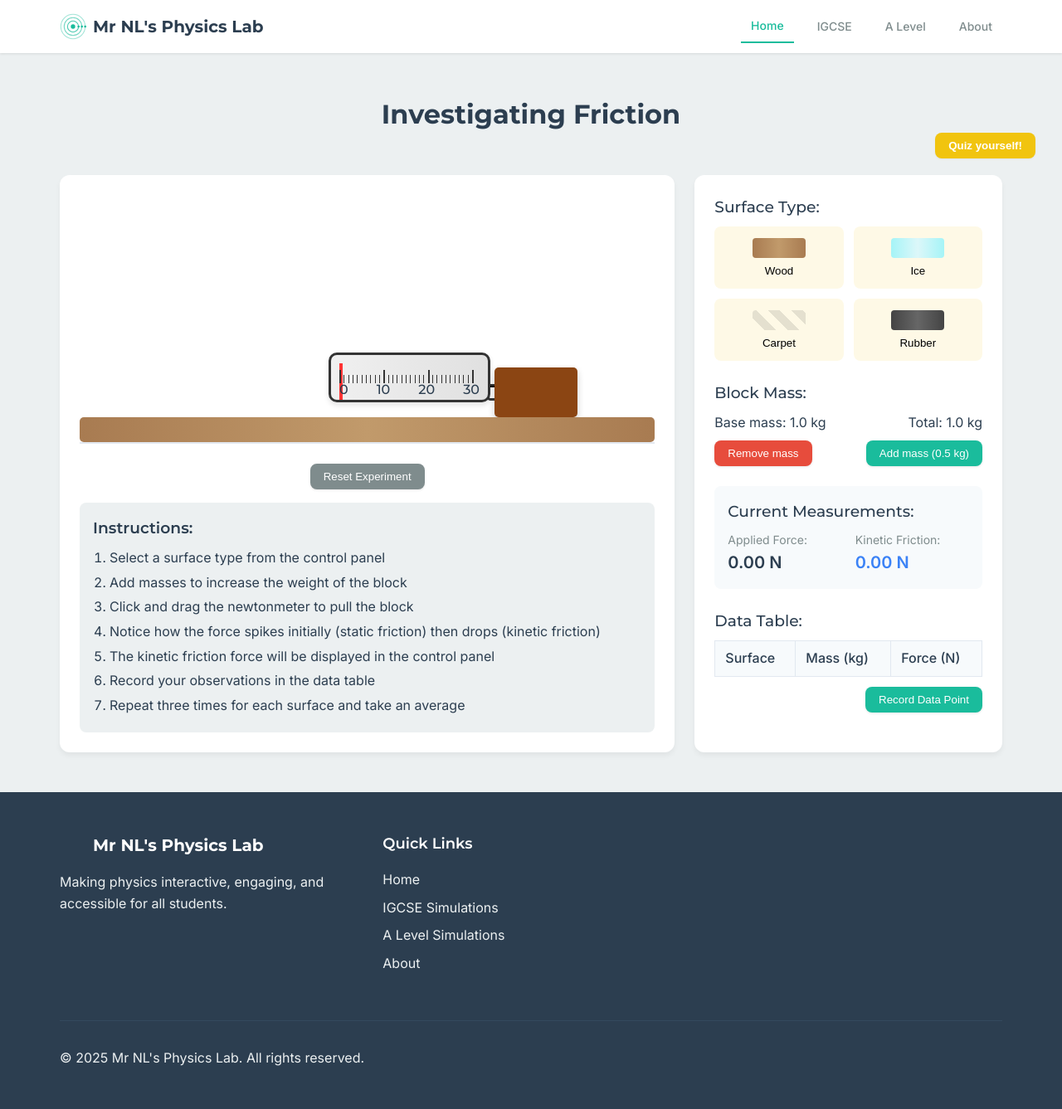
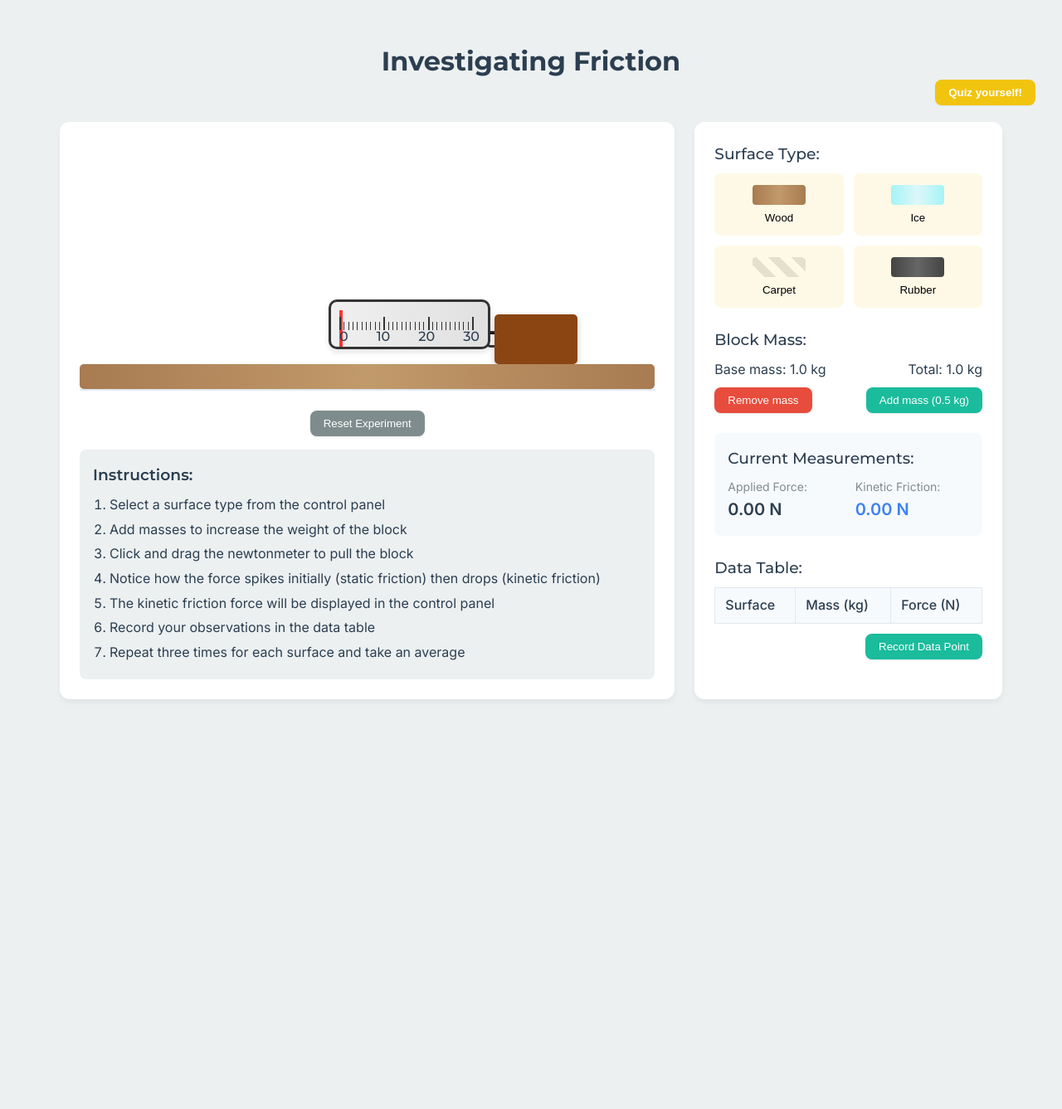
Before and after one commit to MrLithgo/investigating-friction, a plain HTML site: page index.html in a window 1280 px wide. Shown: the whole page at 83% size. After the commit the page ends 891 px from the top, so only its background shows below. Drawn offline with Linux system fonts and the light colour scheme.

Commit message:
Update index.html

```diff
--- a/index.html
+++ b/index.html
@@ -10,61 +10,7 @@
 
 <body>
     <!-- Navigation -->
-    <nav class="nav">
-        <div class="nav-container">
-            <div class="nav-flex">
-                <div class="nav-items">
-                    <div class="nav-logo">
-                        <svg class="logo-icon" viewBox="0 0 24 24">
-                          <circle cx="12" cy="12" r="2" fill="currentColor"/>
-                          <circle cx="12" cy="12" r="5" fill="none" stroke="currentColor" stroke-width="0.8" opacity="0.8">
-                            <animateTransform attributeName="transform" type="rotate" from="0 12 12" to="360 12 12" dur="10s" repeatCount="indefinite"/>
-                          </circle>
-                          <circle cx="12" cy="12" r="8" fill="none" stroke="currentColor" stroke-width="0.8" opacity="0.6">
-                            <animateTransform attributeName="transform" type="rotate" from="0 12 12" to="-360 12 12" dur="15s" repeatCount="indefinite"/>
-                          </circle>
-                          <circle cx="12" cy="12" r="11" fill="none" stroke="currentColor" stroke-width="0.8" opacity="0.4">
-                            <animateTransform attributeName="transform" type="rotate" from="0 12 12" to="360 12 12" dur="20s" repeatCount="indefinite"/>
-                          </circle>
-                          <circle cx="17" cy="12" r="1" fill="currentColor">
-                            <animateTransform attributeName="transform" type="rotate" from="0 12 12" to="360 12 12" dur="10s" repeatCount="indefinite"/>
-                          </circle>
-                          <circle cx="20" cy="12" r="1" fill="currentColor">
-                            <animateTransform attributeName="transform" type="rotate" from="180 12 12" to="-180 12 12" dur="15s" repeatCount="indefinite"/>
-                          </circle>
-                          <circle cx="23" cy="12" r="1" fill="currentColor">
-                            <animateTransform attributeName="transform" type="rotate" from="90 12 12" to="450 12 12" dur="20s" repeatCount="indefinite"/>
-                          </circle>
-                        </svg>
-                        <span class="logo-text">Mr NL's Physics Lab</span>
-                    </div>
-                </div>
-                <div class="nav-menu">
-                    <a href="#" class="nav-link active">Home</a>
-                    <a href="#igcse" class="nav-link">IGCSE</a>
-                    <a href="#alevel" class="nav-link">A Level</a>
-                    <a href="#about" class="nav-link">About</a>
-                </div>
 
-                <div class="mobile-menu-btn">
-                    <button id="mobile-menu-button">
-                        <svg class="menu-icon" xmlns="http://www.w3.org/2000/svg" fill="none" viewBox="0 0 24 24" stroke="currentColor">
-                            <path stroke-linecap="round" stroke-linejoin="round" stroke-width="2" d="M4 6h16M4 12h16M4 18h16" />
-                        </svg>
-                    </button>
-                </div>
-            </div>
-        </div>
-
-        <div id="mobile-menu" class="mobile-menu">
-            <div class="mobile-menu-content">
-                <a href="#" class="mobile-nav-link">Home</a>
-                <a href="#igcse" class="mobile-nav-link">IGCSE</a>
-                <a href="#alevel" class="mobile-nav-link">A Level</a>
-                <a href="#about" class="mobile-nav-link">About</a>
-            </div>
-        </div>
-    </nav>
 
     <main class="main-content">
         <div class="page-container">
@@ -219,38 +165,6 @@
         <div class="initialized" id="initializationGuard"></div>
     </main>
 
-    <footer class="footer">
-        <div class="footer-container">
-            <div class="footer-grid">
-                <div>
-                    <div class="footer-logo">
-                        <svg class="footer-icon" viewBox="0 0 24 24">
-                            <!-- Footer logo SVG -->
-                        </svg>
-                        <span class="footer-logo-text">Mr NL's Physics Lab</span>
-                    </div>
-                    <p class="footer-description">
-                        Making physics interactive, engaging, and accessible for all students.
-                    </p>
-                </div>
-                <div>
-                    <h3 class="footer-heading">Quick Links</h3>
-                    <ul class="footer-links">
-                        <li><a href="#">Home</a></li>
-                        <li><a href="#igcse">IGCSE Simulations</a></li>
-                        <li><a href="#alevel">A Level Simulations</a></li>
-                        <li><a href="#about">About</a></li>
-                    </ul>
-                </div>
-            </div>
-            <div class="footer-bottom">
-                <p class="copyright">© 2025 Mr NL's Physics Lab. All rights reserved.</p>
-                <div class="social-links">
-                    <!-- Social media icons -->
-                </div>
-            </div>
-        </div>
-    </footer>
 
     <script src="script.js"></script>
 </body>
```
